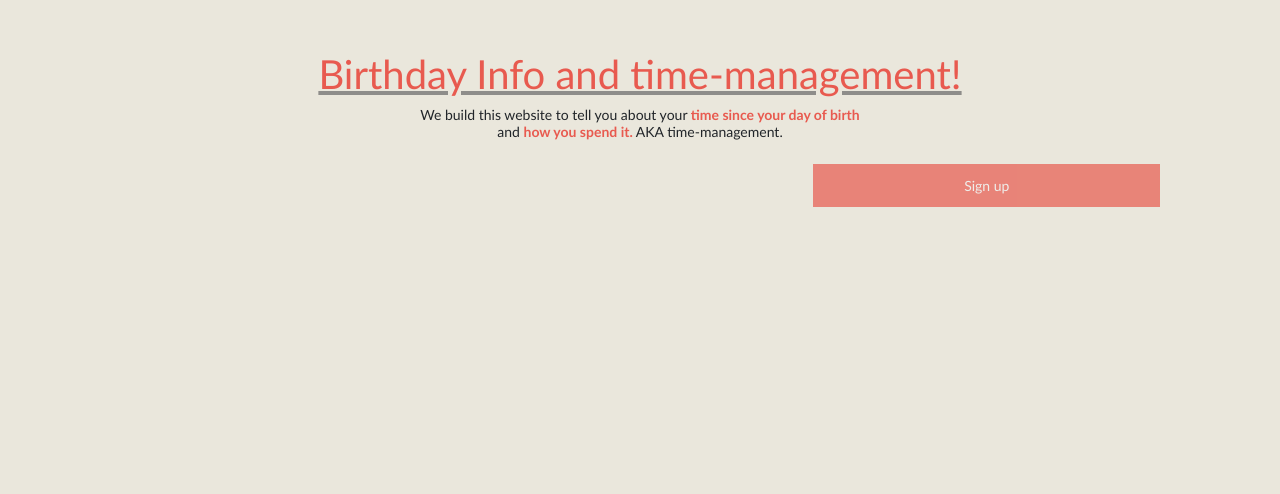
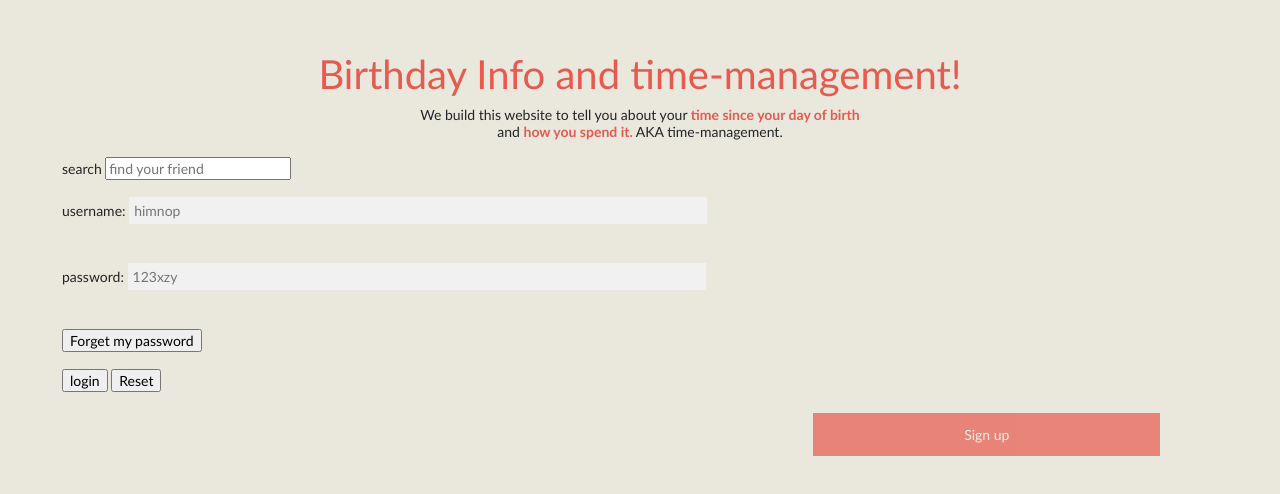
Before and after one commit to dabanaluintenque/Web_Developers, a website: page public/index.html in a window 1280 px wide. Drawn offline with nearby package versions, Linux system fonts and the light colour scheme.

Commit message:
Add files via upload

```diff
--- a/public/index.html
+++ b/public/index.html
@@ -16,20 +16,37 @@
   <div class="container-fluid">
 
 
-    <u><h1>Birthday Info and time-management!</h1></u>
+    <h1>Birthday Info and time-management!</h1>
 
     <div class="row">
       <div class="col">
-        <section>
+        <Section>
           We build this website to tell you about your <strong>time since your day of birth</strong><br>
           and <strong>how you spend it.</strong> AKA time-management.
-        </section><br>
+        </Section><br>
       </div>
     </div>
 
+
+
+    <!--Form for login-->
+    <form>
+      <lable for="searchId"> search</lable>
+      <input type="search" id="searchId" placeholder="find your friend" saze="30"><br> <br>
+      <label for="username">username:</label>
+      <input type="text" id="username" placeholder="himnop"><br> <br>
+      <label for="paswordId"> password:</label>
+      <input type="text" id="passwordId" placeholder="123xzy" pattern="[0-9]{3}[A-Za-z]{4}" required><br><br>
+
+      <input type="button" onclick="" value="Forget my password"><br> <br>
+
+      <input type="submit" value="login">
+      <input type="reset">
+
+    </form>
     <!--
        Note:
-          class="modal", class=container class="modal-content" are a bootstrap class
+          class="modal", class=container class="modal-content"  are  a bootstrap class
      -->
     <button onclick="displayFormula()" class="signupButton">Sign up</button>
     <div id="id0077" class="modal">
@@ -52,7 +69,7 @@
           <p id="info"></p>
           <div>
             <button type="button" onclick="cancelButton()" class="cancelButton">Cancel</button>
-            <button type="button" onclick="checkSignUp()" class="signupButton">Sign Up</button>
+            <button type="button" onclick="checkSignUp()" class="signupButton">sign Up</button>
 
           </div>
         </div>
@@ -76,6 +93,9 @@
 
     </form>-->
 
+
+
+
   </div>
 
   <script src="./javascripts/functions.js"></script>
```
